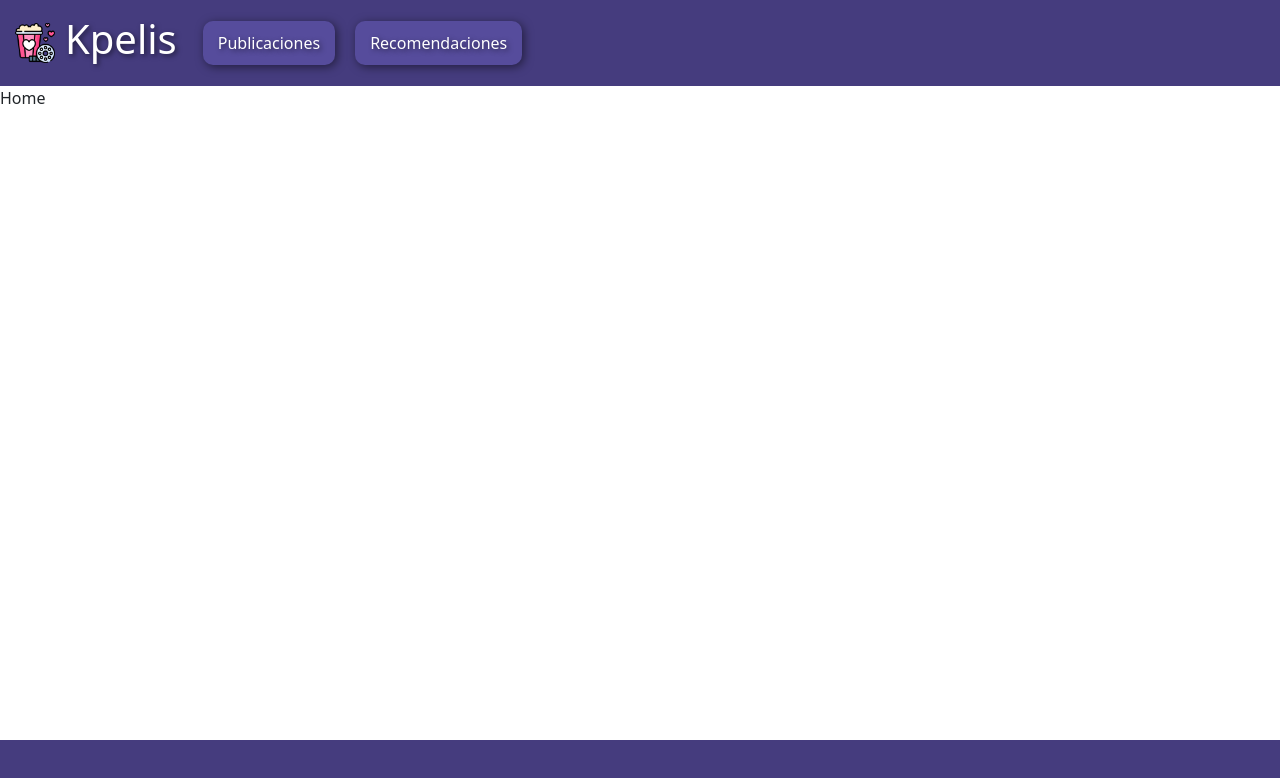
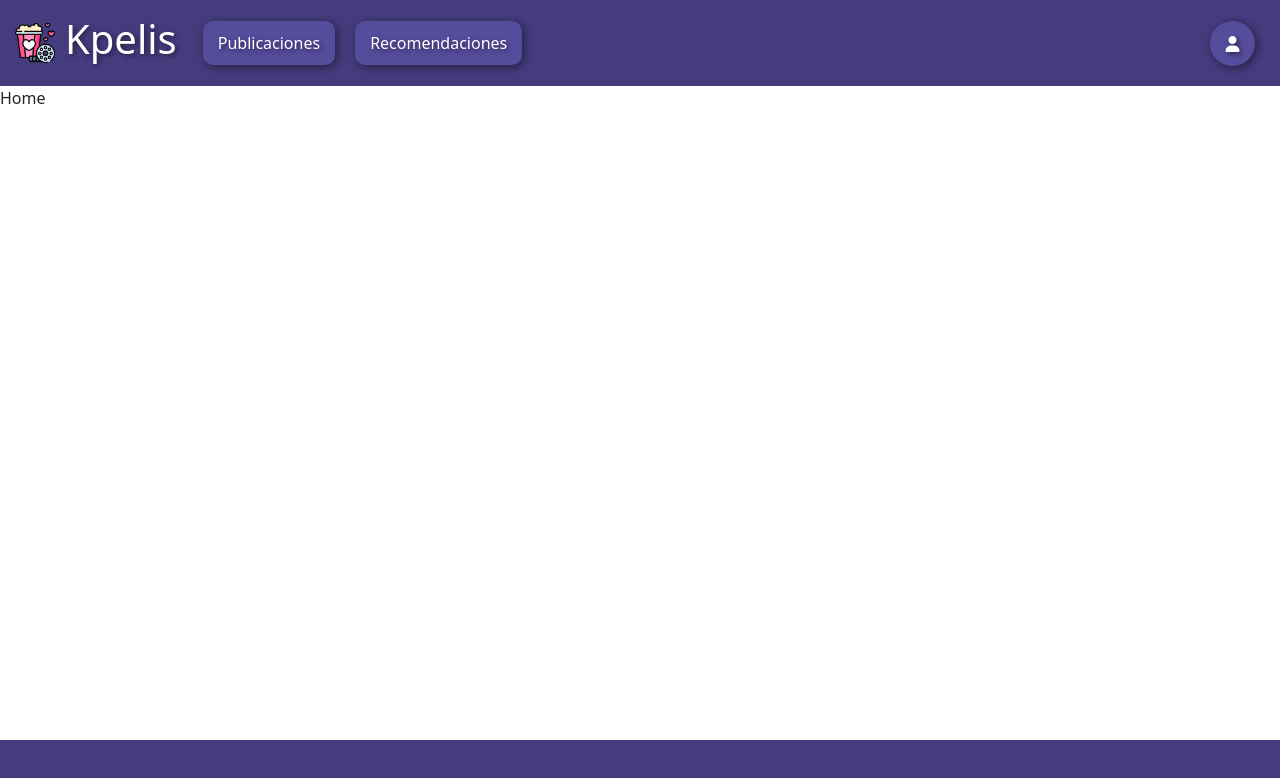
Before and after one commit to Karletty/RedSocialPeliculas, a React (Create React App) app: page / in a window 1280 px wide. Shown: the top 778 px of the page. Built offline with nearby package versions, Linux system fonts and the light colour scheme.

Commit message:
Añadiendo la sección del usuario al nav

```diff
--- a/src/Components/Nav/index.tsx
+++ b/src/Components/Nav/index.tsx
@@ -1,6 +1,6 @@
-import { FC } from 'react';
-import Nav from 'react-bootstrap/Nav';
-import Navbar from 'react-bootstrap/Navbar';
+import { FC } from "react";
+import Nav from "react-bootstrap/Nav";
+import Navbar from "react-bootstrap/Navbar";
 
 type Props = {
     hideNav?: boolean
@@ -22,8 +22,11 @@ const Navigation:FC<Props> = ({hideNav}) => {
             </Navbar.Brand>
             {!hideNav &&
             <Nav>
-                <Nav.Link href='/'>Publicaciones</Nav.Link>
-                <Nav.Link href='/recomend'>Recomendaciones</Nav.Link>
+                <Nav.Link href="/">Publicaciones</Nav.Link>
+                <Nav.Link href="/recomend">Recomendaciones</Nav.Link>
+                <Nav.Link href="/user" className="justify-end user">
+                    <i className="fa-solid fa-user"></i>
+                </Nav.Link>
             </Nav>}
         </Navbar>
     )
--- a/src/assets/style.scss
+++ b/src/assets/style.scss
@@ -38,8 +38,15 @@
         padding: 10px 15px;
         box-shadow: 2px 2px 10px 0px rgba(0,0,0,0.5);
     }
+    .navbar-expand .navbar-nav .nav-link.user {
+        height: 45px;
+        width: 45px;
+        display: flex;
+        justify-content: center;
+        align-items: center;
+        border-radius: 50%;
+    }
 }
-
 
 .main {
     flex: 1;
@@ -49,3 +56,12 @@
     display: flex;
     align-items: center;
 }
+
+.navbar {
+    width: 100%;
+}
+
+.justify-end{
+    position: absolute;
+    right: 0;
+}
```
Also changed, not shown: src/index.tsx (+5 -5 lines).
